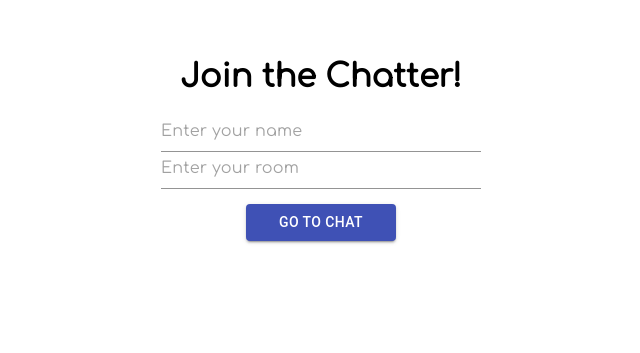
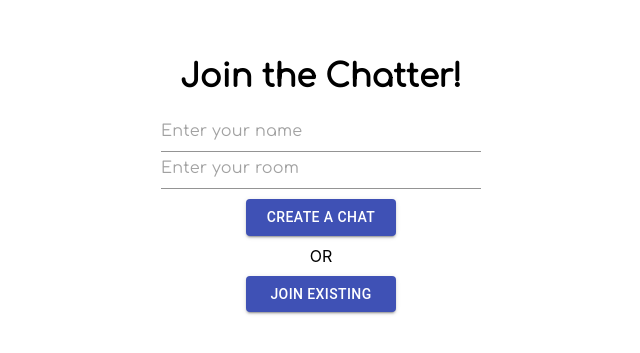
Before and after one commit to cory0s/chatter, a React (Create React App) app: page / in a window 1280 px wide. Shown: the part 133-486 px from the top of the page, without its empty margins (319-959 px from the left). Built offline with nearby package versions, Linux system fonts and the light colour scheme.

Commit message:
online user list

```diff
--- a/src/components/chat/chat.css
+++ b/src/components/chat/chat.css
@@ -1,18 +1,35 @@
 .outerContainer{
+    align-items: stretch;
+    background: lightblue;
     display: flex;
+    height: 100vh;
     justify-content: center;
-    align-items: center;
-    height: 100vh;
-    background-color: #555;
+    padding: 10px;
 }
 
 .container{
     background: white;
     border-radius: 8px;
     display: flex;
+    justify-content: space-between;
+    padding: 5px;
+    max-width: 800px;
+    width: 80%;
+}
+
+.chatContainer{
+    background: white;
+    display: flex;
     flex-direction: column;
+    flex-grow: 2;
     justify-content: space-between;
     padding: 3px;
-    height: 60%;
-    width: 60%;
 }
+
+.usersContainer{
+    background: rgb(241, 181, 102);
+    border-radius: 8px;
+    margin-left: 3px;
+    padding: 10px;
+    width: 30%;
+}
--- a/src/components/chat/chat.js
+++ b/src/components/chat/chat.js
@@ -4,8 +4,9 @@ import io from 'socket.io-client';
 import queryString from 'query-string';
 
 import InfoBar from '../infobar/infobar';
-import Input from '../input/input'
-import Messages from '../messages/messages'
+import Input from '../input/input';
+import Messages from '../messages/messages';
+import Users from '../users/users'
 
 import './chat.css';
 
@@ -16,6 +17,7 @@ const Chat = ({ location }) => {
     const [room, setRoom] = useState('');
     const [message, setMessage] = useState('');
     const [messages, setMessages] = useState([]);
+    const [users, setUsers] = useState([]);
 
     const ENDPOINT = 'localhost:8000';
 
@@ -43,6 +45,12 @@ const Chat = ({ location }) => {
         }, [messages]);
     });
 
+    useEffect(() => {
+        socket.on('roomData', (data) => {
+            setUsers([...data.users]);
+        }, [users]);
+    });
+
     const sendMessage = (event) => {
         event.preventDefault();
 
@@ -56,9 +64,14 @@ const Chat = ({ location }) => {
     return(
         <div className="outerContainer">
             <div className="container">
-                <InfoBar room={room}/>
-                <Messages messages={messages} name={name}/>
-                <Input message={message} setMessage={setMessage} sendMessage={sendMessage}/>
+                <div className="chatContainer">
+                    <InfoBar room={room}/>
+                    <Messages messages={messages} name={name}/>
+                    <Input message={message} setMessage={setMessage} sendMessage={sendMessage}/>
+                </div>
+                <div className="usersContainer">
+                    <Users users={users}/>
+                </div>
             </div>
         </div>
     )
--- a/src/components/join/join.css
+++ b/src/components/join/join.css
@@ -14,6 +14,10 @@
     flex-direction: column;
 }
 
+.joinInput p{
+    margin: 0px auto 0px;
+}
+
 .joinInput input{
     font-family: 'Comfortaa', cursive;
     margin-bottom: 5px;
@@ -28,7 +32,7 @@
 a{
     display: flex;
     justify-content: center;
-    margin: 15px auto;
+    margin: 10px auto;
     text-decoration: none;
     width: 150px;
 }
--- a/src/components/join/join.js
+++ b/src/components/join/join.js
@@ -21,7 +21,15 @@ const Join = () => {
                             onClick={(e) => (!name || !room) ? e.preventDefault() : null}
                             to={`/chat?name=${name}&room=${room}`}>
                             <Button className="button" variant="contained" color="primary">
-                                Go to Chat
+                                Create a Chat
+                            </Button>
+                        </Link>
+                        <p>OR</p>
+                        <Link
+                            onClick={(e) => (!name || !room) ? e.preventDefault() : null}
+                            to={`/chat?name=${name}&room=${room}`}>
+                            <Button className="button" variant="contained" color="primary">
+                                    Join Existing
                             </Button>
                         </Link>
                     </div>
--- a/src/components/message/message.css
+++ b/src/components/message/message.css
@@ -1,13 +1,17 @@
 .messageContainer.justifyEnd{
-    background: pink;
     display: flex;
+    flex-direction: column;
     justify-content: flex-end;
 }
+
+/* .messageContainer.justifyStart{
+    display: flex;
+    justify-content: flex-start;
+} */
 
 .messageBox{
     background: white;
     border-radius: 20px;
-    /* color: white; */
     display: inline-block;
     max-width: 80%;
     margin: 2px;
@@ -15,7 +19,6 @@
 }
 
 .messageText{
-    border: 2px solid grey;
     border-radius: 5px;
     float: left;
     font-size: 1.1em;
@@ -25,12 +28,6 @@
     word-wrap: break-word;
 }
 
-/* .justifyEnd{
-    background: pink;
-    display: flex;
-    justify-content: flex-end;
-} */
-
 .sentText{
     margin-bottom: 5px;
 }
--- a/src/components/message/message.js
+++ b/src/components/message/message.js
@@ -21,8 +21,8 @@ const Message = ({ message: { user, text }, name }) => {
         </div>)
         :
         (<div className="messageContainer justifyStart">
+            <p className="sentText pl-10">{user}</p>
             <div className="messageBox backgroundLight">
-                <p className="sentText pl-10">{user}</p>
                 <p className="messageText colorDark">{text}</p>
             </div>
         </div>)
--- /dev/null
+++ b/src/components/users/users.js
@@ -0,0 +1,16 @@
+import React, { useEffect, useState } from 'react';
+import './users.css';
+
+const Users = ({ users }) => {
+
+    return(
+        <div className="userList">
+            {users.map((user, idx) => {
+                return <div key={idx}>{user.name}</div>
+            })
+            }
+        </div>
+    );
+}
+
+export default Users;
```
Also changed, not shown: src/components/users/users.css (added).
